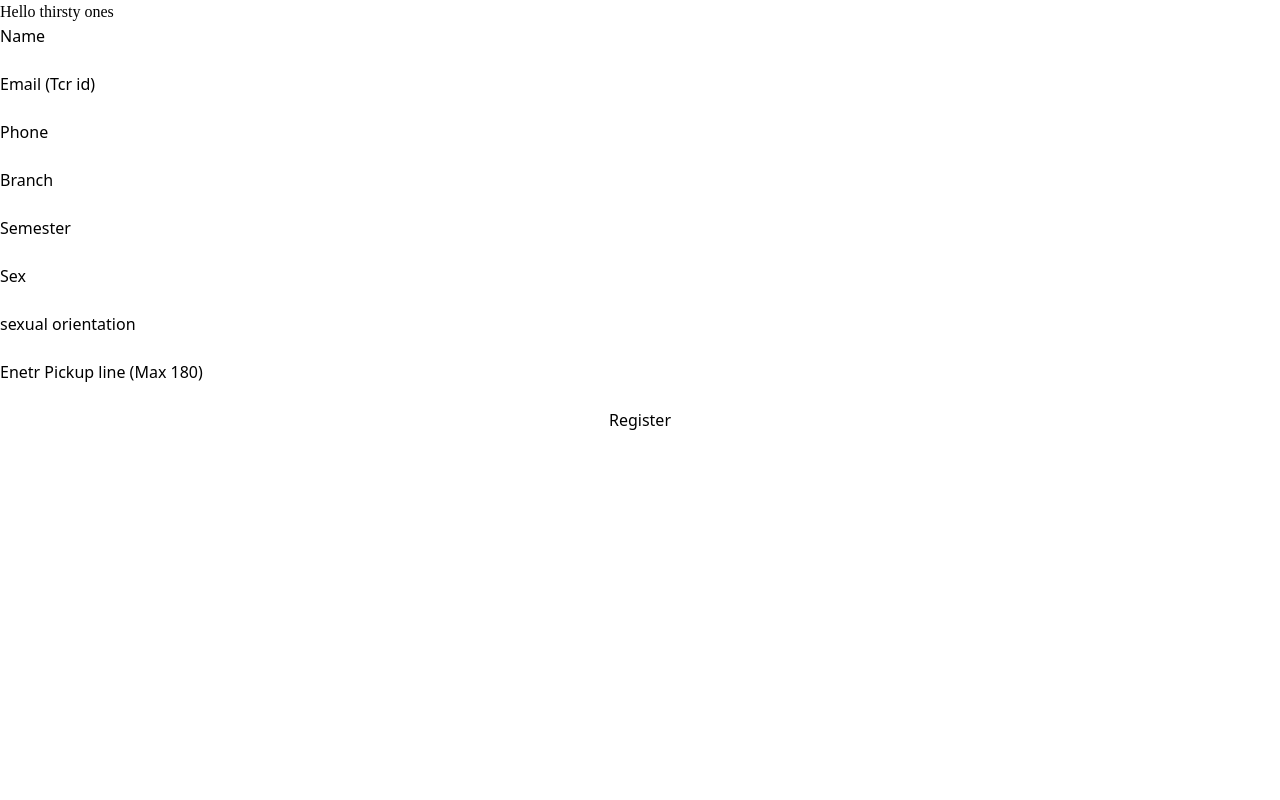
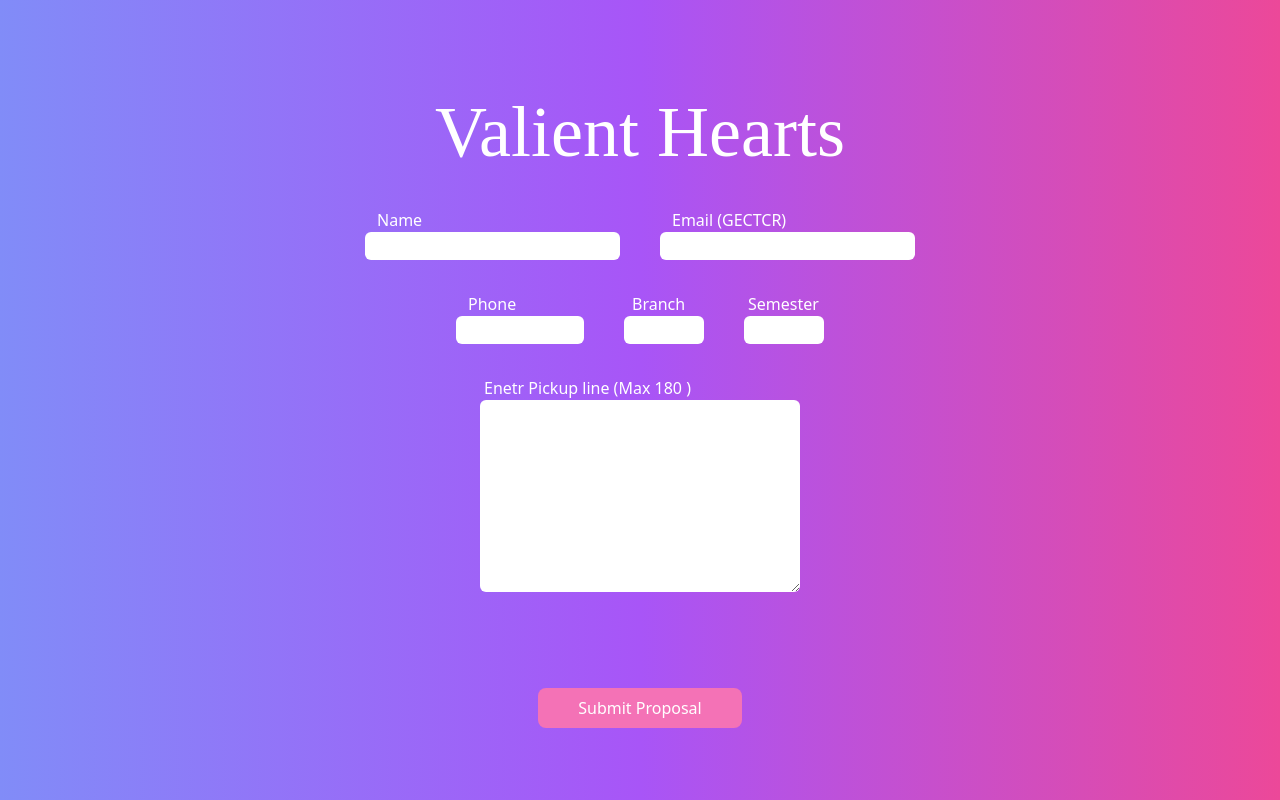
Before and after one commit to CyberFlaw/Cupid-Cameos, a Next.js app: page /submit-pickup in a window 1280 px wide. Built offline with nearby package versions, Linux system fonts and the light colour scheme; a web font is replaced by a local one.

Commit message:
Guy Section UI Completed

```diff
--- a/pages/index.jsx
+++ b/pages/index.jsx
@@ -1,5 +1,3 @@
-import { useEffect } from "react";
-
 import Link from "next/link";
 import Image from "next/image";
 
@@ -7,14 +5,10 @@ import readImage from "../assets/read.png";
 import writeImage from "../assets/write.png";
 
 export default function Home() {
-  useEffect(() => {
-    localStorage.removeItem("romanticId");
-  }, []);
-
   return (
     <>
       <div className="flex flex-col bg-gradient-to-r from-indigo-400 via-purple-500 to-pink-500 h-auto sm:h-screen justify-start items-center">
-        <h1 className="text-7xl sm:mt-24 mt-16 text-white">Valentine</h1>
+        <h1 className="text-7xl sm:mt-20 mt-16 text-white">Valentine</h1>
 
         <div className="w-full flex sm:flex-row flex-col justify-center items-center mt-0 sm:mt-3 sm:mb-20">
           {/* Submit pickup */}
--- a/pages/read-pickup.jsx
+++ b/pages/read-pickup.jsx
@@ -20,11 +20,14 @@ export default function Flatter() {
   }, []);
 
   return (
-    <div>
+    <>
+      <div className="flex flex-col bg-gradient-to-r from-indigo-400 via-purple-500 to-pink-500 h-auto sm:h-screen justify-start items-center">
         <h1>Prepare to be flustered</h1>
 
         <div style={{ display: "flex", flexDirection: "column" }}>
-        <label htmlFor="name">Name</label>
+          <label htmlFor="name" className="text-blue-500">
+            Name
+          </label>
           <input
             id="name"
             type="text"
@@ -124,5 +127,6 @@ export default function Flatter() {
           </button>
         </div>
       </div>
+    </>
   );
 }
--- a/pages/submit-pickup.jsx
+++ b/pages/submit-pickup.jsx
@@ -9,10 +9,12 @@ export default function Register() {
   const [email, setEmail] = useState("");
   const [branch, setBranch] = useState("");
   const [sem, setSem] = useState("");
-  const [sex, setSex] = useState("");
-  const [preferance, setPreferance] = useState("");
+  // const [sex, setSex] = useState("");
+  // const [preferance, setPreferance] = useState("");
   const [phone, setPhone] = useState("");
   const [pickupLine, setPickupLine] = useState("");
+
+  const router = useRouter();
 
   const payload = {};
 
@@ -21,7 +23,6 @@ export default function Register() {
 
     if (id) {
       const payload = decodeUUID(id);
-      console.log(payload[0]);
 
       // if (payload[0] === "m") router.push("/submit-pickup");
       // else if (payload[0] === "f") router.push("/read-pickup");
@@ -29,88 +30,107 @@ export default function Register() {
   }, []);
 
   return (
-    <div>
-      <h1>Hello thirsty ones</h1>
+    <div className="flex flex-col bg-gradient-to-r from-indigo-400 via-purple-500 to-pink-500 h-screen sm:h-screen justify-start items-center">
+      <h1 className="text-6xl sm:text-7xl sm:mt-24 mt-16 text-white mb-10">
+        Valient Hearts
+      </h1>
 
-      <div style={{ display: "flex", flexDirection: "column" }}>
-        <label htmlFor="name">Name</label>
+      <div className="flex flex-col justify-around items-center">
+        <div className="flex sm:flex-row flex-col items-center sm:mb-8">
+          <div className="flex flex-col sm:mr-10 sm:mb-0 mb-5">
+            <label htmlFor="name" className="text-white ml-3">
+              Name
+            </label>
             <input
               id="name"
               type="text"
+              className="rounded-md p-0.5 px-3 text-gray-600 "
               required
               onChange={(event) => {
                 setName(event.target.value);
               }}
             />
-
-        <label htmlFor="email">Email (Tcr id)</label>
+          </div>
+          <div className="flex flex-col sm:mb-0 mb-5">
+            <label htmlFor="email" className="text-white ml-3">
+              Email (GECTCR)
+            </label>
             <input
               id="email"
               type="text"
               required
+              className="rounded-md p-0.5 px-3 text-gray-600"
               onChange={(event) => {
                 setEmail(event.target.value);
               }}
             />
+          </div>
+        </div>
 
-        <label htmlFor="phone">Phone</label>
+        <div className="flex sm:flex-row flex-col items-center sm:mb-8">
+          <div className="flex flex-col sm:mr-10 sm:mb-0 mb-5">
+            <label htmlFor="phone" className="text-white ml-3">
+              Phone
+            </label>
             <input
               id="phone"
               type="text"
               required
+              className="rounded-md p-0.5 px-3 text-gray-600 sm:w-32"
               onChange={(event) => {
                 setPhone(event.target.value);
               }}
             />
+          </div>
 
-        <label htmlFor="branch">Branch</label>
+          <div className="flex flex-row justify-around ">
+            <div className="flex flex-col sm:mb-0 mb-5 sm:mr-10 mr-4">
+              <label htmlFor="branch" className="text-white ml-2">
+                Branch
+              </label>
               <input
                 id="branch"
                 type="text"
                 required
+                className="rounded-md p-0.5 px-3 text-gray-600 sm:w-20 w-20  "
                 onChange={(event) => {
                   setBranch(event.target.value);
                 }}
               />
+            </div>
 
-        <label htmlFor="sem">Semester</label>
+            <div className="flex flex-col sm:mb-0 mb-5">
+              <label htmlFor="sem" className="text-white ml-1 ">
+                Semester
+              </label>
               <input
                 id="sem"
                 type="text"
                 required
+                className="rounded-md p-0.5 px-3 text-gray-600 sm:w-20 w-20"
                 onChange={(event) => {
                   setSem(event.target.value);
                 }}
               />
+            </div>
+          </div>
+        </div>
 
-        <label htmlFor="sex">Sex</label>
-        <input
-          id="sex"
-          type="text"
-          required
-          onChange={(event) => {
-            setSex(event.target.value);
-          }}
-        />
-
-        <label htmlFor="preference">sexual orientation</label>
-        <input
-          id="preference"
-          type="text"
-          required
-          onChange={(event) => {
-            setPreferance(event.target.value);
-          }}
-        />
-
-        <label>Enetr Pickup line (Max 180)</label>
-        <input
-          type=""
+        <div className="flex flex-col mb-16 sm:mb-24 sm:mt-0 mt-5">
+          <label className="text-white ml-1">
+            Enetr Pickup line (Max 180 )
+          </label>
+          <textarea
+            name="pickupline"
+            cols="30"
+            rows="10"
             maxLength={180}
+            className="p-1 rounded-md h-36 w-64 sm:h-48 sm:w-80 text-gray-600"
             onChange={(event) => {
               setPickupLine(event.target.value);
             }}
-        />
+          ></textarea>
+        </div>
 
         <button
           onClick={() => {
@@ -119,8 +139,8 @@ export default function Register() {
             payload.branch = branch;
             payload.sem = sem;
             payload.email = email;
-            payload.sex = sex;
-            payload.preferance = preferance;
+            payload.sex = "male";
+            // payload.preferance = preferance;
             payload.phone = phone;
             payload.uuid = encodeUUID(payload);
 
@@ -135,15 +155,13 @@ export default function Register() {
               );
 
               localStorage.setItem("romanticId", payload.uuid);
-
-              // if (sex === "m") router.push("/submit-pickup");
-              // else if (sex === "f") router.push("/read-pickup");
-              // else
-              // router.push('')
+              router.push("/waitingroom");
             }
           }}
         >
-          Register
+          <div className="px-10 py-2 rounded-lg bg-pink-400 ">
+            <h2 className="text-white">Submit Proposal</h2>
+          </div>
         </button>
       </div>
     </div>
--- /dev/null
+++ b/pages/waitingroom.jsx
@@ -0,0 +1,14 @@
+export default function maleWaitingRoom() {
+  return (
+    <>
+      <div className="flex flex-col bg-gradient-to-r from-indigo-400 via-purple-500 to-pink-500 h-screen sm:h-screen justify-center items-center">
+        <div className="flex flex-col items-center justify-center bg-white opacity-80 rounded-lg px-10 py-5">
+          <h1 className="sm:text-6xl text-4xl mb-5">Please Wait Untill</h1>
+          <h1 className="sm:text-4xl text-xl">
+            Someone Responds To Your Pickup Line
+          </h1>
+        </div>
+      </div>
+    </>
+  );
+}
--- a/utils/firebaseHelper.js
+++ b/utils/firebaseHelper.js
@@ -28,7 +28,6 @@ export function writeNewUser(tcrid, uuid, sex, pickupLine = "") {
     get(child(refdb, `registered/`))
       .then((snapshot) => {
         if (snapshot.val() !== null) {
-          console.log(snapshot.val());
           if (Object.keys(snapshot.val()).find((element) => element === key)) {
             // Remove Comment
             console.log("User Already Exits!");
--- a/utils/uuidProcessing.js
+++ b/utils/uuidProcessing.js
@@ -2,13 +2,10 @@ const base64 = require("base-64");
 const utf8 = require("utf8");
 
 export function encodeUUID(payload) {
-  const uuid = `${payload.sex}:${payload.name}:${payload.branch}:${
-    payload.sem
-  }:${payload.preferance}:${payload.phone}:${payload.email}${
+  const uuid = `${payload.sex}:${payload.name}:${payload.branch}:${payload.sem}:
+  ${payload.phone}:${payload.email}${
     payload.pickupLine ? ":" + payload.pickupLine : ""
   }`;
-
-  console.log(uuid);
 
   const encodedString = base64.encode(utf8.encode(uuid));
 
```
Lines whose indentation alone changed are shown as unchanged.
